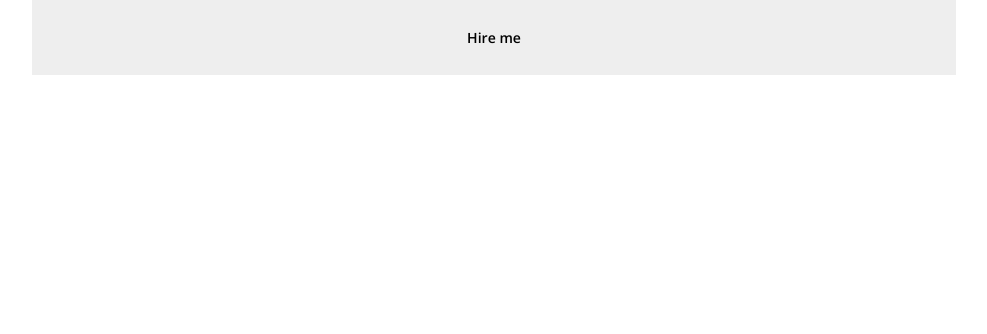
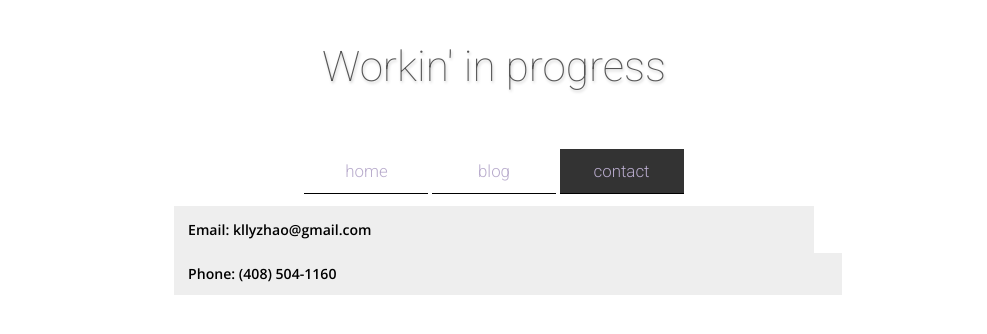
Before and after one commit to Yizuni/trashdwarf, a plain HTML site: page trashdwarf.com/contact.html in a window 1280 px wide. Shown: the whole page, without its empty margins (146-1133 px from the left). Drawn offline with nearby package versions, Linux system fonts and the light colour scheme.

Commit message:
Cleaning up headers and buttons
Only work in CSS + HTML5

```diff
--- a/trashdwarf.com/contact.html
+++ b/trashdwarf.com/contact.html
@@ -10,9 +10,25 @@
     <link rel="stylesheet" href="css/0000.css">
   </head>
 
+  <header>
+  <h1>Workin' in progress</h1>
+    <div>
+      <nav class="nav">
+        <ul>
+          <li class="home"><a href="index.html">home</a></li>
+          <li class="blog "><a href="blog.html">blog</a></li>
+          <li class="contact selected"><a href="#">contact</a></li>
+        </ul>
+      </nav>
+    </div>
+  </header>
+
   <body>
-    <div class="button">
-  <input type="submit" class='button' value="Hire me" onclick="window.location.href='mailto:kllyzhao@gmail.com?subject=I saw your trashdwarf site!'">
+    <div class="buttonspecs">
+  <input type="submit" class='button' value="Email: kllyzhao@gmail.com" onclick="window.location.href='mailto:kllyzhao@gmail.com?subject=I saw your trashdwarf site!'">
+  <a class="phone" href="sms:+14085041160">Phone: (408) 504-1160</a>
+
+
       </div>
     </body>
 </html>
--- a/trashdwarf.com/css/0000.css
+++ b/trashdwarf.com/css/0000.css
@@ -1,6 +1,4 @@
 header {
-
-
 }
 
 /********* Text Manipulation ************/
@@ -37,6 +35,10 @@ h3 {
   font-weight: 400i;
 }
 
+.block {
+  padding-top: 3em;
+}
+
 /*************** Element Manipulations ************/
 
 li {
@@ -62,31 +64,54 @@ div {
   margin: 40px auto;
 }
 
-.button {
-  font-family: "Open Sans";
+.buttonspecs {
+  text-align: left;;
+  margin-top: 5em;
+  display: block;
+  width: 50%;
+}
+
+.button,
+.phone
+{
+ font-family: "Open Sans";
   font-weight: 600;
   font-size: 1em;
   text-decoration: none;
   padding: 1em;
   background-color: #eee;
-  text-align: center;
- }
+  text-align: left;
+  color: #000;
+  display: block;
+  width: 100%;
+}
+
 
 .employ {
   text-align: center;
-  margin: 2em auto;
+  margin: 4em auto;
+}
+.employ a{
+  text-decoration: none;
+  font-family: "Open Sans";
+  font-weight: 600;
+  font-size: 1em;
+  color: #000;
+  width: 30%;
+  padding: 2em;
+  background: #dddfff;
 }
 
 /****** Nav Bar *******/
 
-/*
 .nav {
-  overflow: hidden;
-  width: 50%;
-  margin: 0 auto;
-  text-align: center;
+  position: absolute;
+  display: block;
+  margin-left: auto;
+  margin-right: auto;
+  left: 0;
+  right: 0;
 }
-*/
 
 .nav ul {
   list-style-type: none;
@@ -116,6 +141,12 @@ div {
   color: #000;
   cursor: default;
 }
+
+.nav li.selected a {
+  background-color: #333;
+}
+
+
 /***************** Media Queries ****************/
 
 @media screen and (max-width: 750px) {
```
Also changed, not shown: trashdwarf.com/blog.html (+2 -2 lines), trashdwarf.com/index.html (+5 -4 lines).
